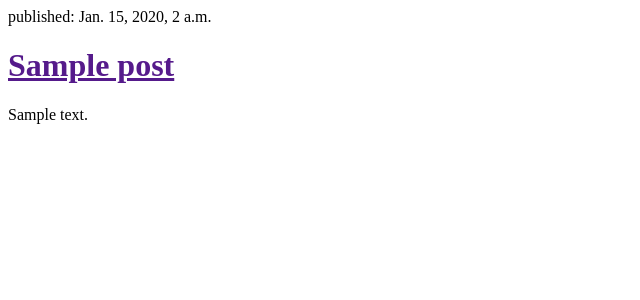
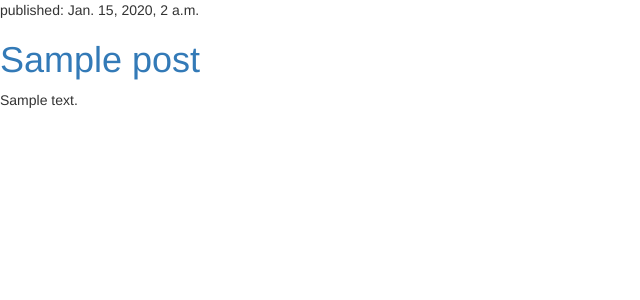
Before and after one commit to ambacherr/my-first-blog, a Django app: template blog/templates/blog/post_list.html in a window 1280 px wide. Shown: the top 300 px of the page, without its empty margins (0-640 px from the left). Run offline with Django 3.2, Linux system fonts and the light colour scheme; the template is opened without the code that fills it: values that come from a table or form of the project are taken from there, others are empty; tables that the repository leaves empty hold one stand-in row (values such as "Sample post"); some libraries are stand-ins or nearby versions.

Commit message:
add initial css

```diff
--- /dev/null
+++ b/blog/static/css/blog.css
@@ -0,0 +1,3 @@
+h1 a {
+    color: #182E17;
+}
--- a/blog/templates/blog/post_list.html
+++ b/blog/templates/blog/post_list.html
@@ -1,5 +1,7 @@
 <html>
 	<head>
+		<link rel="stylesheet" href="//maxcdn.bootstrapcdn.com/bootstrap/3.2.0/css/bootstrap.min.css">
+		<link rel="stylesheet" href="//maxcdn.bootstrapcdn.com/bootstrap/3.2.0/css/bootstrap-theme.min.css">
 		<title>Renee's Blog</title>
 	</head>
 	<body>
```
